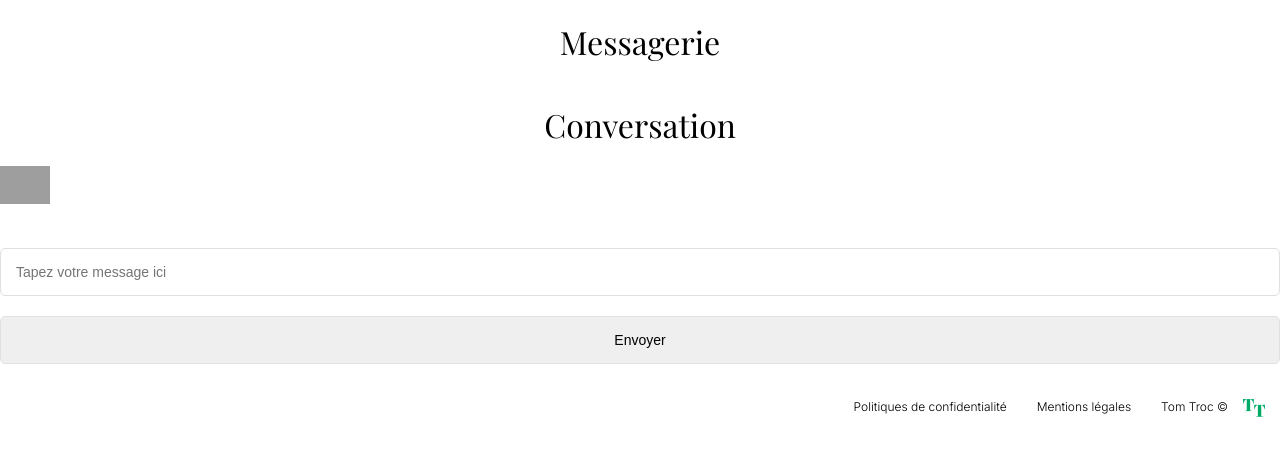
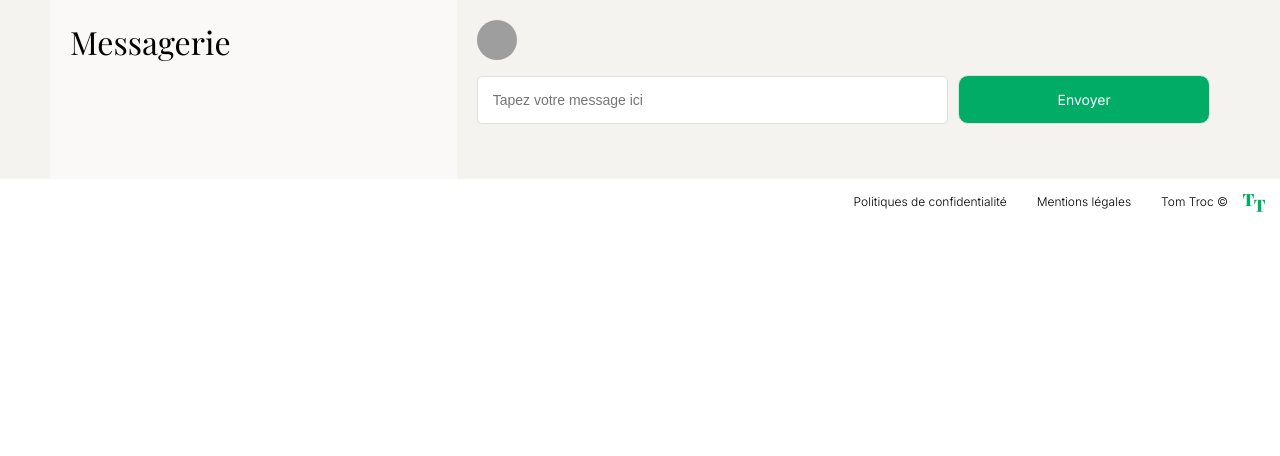
Before and after one commit to apprentissage-code/openclassroom-projet-6-mission, a PHP site: template Views/Pages/chat.php in a window 1280 px wide. Shown: the part 80-536 px from the top of the page. Run offline with PHP 8.4, Linux system fonts and the light colour scheme; the template is opened without the code that fills it, so the values that code supplies are empty; some web fonts are replaced; grey boxes are pictures that could not be loaded.

Commit message:
Feat - correction front + start chat front

```diff
--- a/CSS/style.css
+++ b/CSS/style.css
@@ -51,6 +51,7 @@ a {
   font-family: var(--fontBody);
   padding: 20px;
   border-radius: 10px;
+  cursor: pointer;
 }
 
 .button-green-empty {
@@ -61,6 +62,7 @@ a {
   border-radius: 10px;
   border: solid 2px var(--buttonColorGreen);
   margin-top: 20px;
+  cursor: pointer;
 }
 
 .align-start {
@@ -77,6 +79,8 @@ header {
   width: 100%;
   padding: 15px;
   background-color: var(--backgroundColor);
+  font-family: var(--fontBody);
+  font-size: 14px;
 }
 
 header img {
@@ -94,7 +98,7 @@ header p {
 /* Footer */
 
 footer {
-  position:static;
+  position: static;
   bottom: 0;
   left: 0;
   width: 100%;
@@ -274,11 +278,12 @@ footer img {
   opacity: 0.5;
 }
 
-.search-bar input[type="text"] {
+.search input[type="text"] {
   background-color: var(--secondBackgroundColor);
   padding: 15px 40px;
   border-radius: 5px;
   border: solid 1px #F0F0F0;
+  margin: 0px;
 }
 
 .status {
@@ -301,7 +306,7 @@ footer img {
 }
 
 .status.unavailable,
-.status-account.unavailable  {
+.status-account.unavailable {
   background-color: var(--tagBookUnavailable);
 }
 
@@ -353,7 +358,7 @@ footer img {
 }
 
 .site-path,
-.site-path a{
+.site-path a {
   padding: 10px 0px;
   color: #A6A6A6;
   font-size: 10px;
@@ -402,7 +407,8 @@ table {
   margin-top: 20px;
 }
 
-th, td {
+th,
+td {
   text-align: center;
   padding: 10px;
 }
@@ -474,13 +480,13 @@ form .submit:hover {
   background-color: var(--secondButtonColorGreen);
 }
 
-form p {
+.connection-form p {
   margin-top: 20px;
   font-size: 14px;
   color: #292929;
 }
 
-form p a {
+.connection-form p a {
   text-decoration: underline;
   color: #292929;
 }
@@ -604,3 +610,44 @@ input[type=file]::file-selector-button {
   border: none;
   cursor: pointer;
 }
+
+/* Page Chat */
+.chat {
+  display: flex;
+  width: 100%;
+  background-color: #F5F3EF;
+  padding: 0px 50px;
+}
+
+.conversations {
+  flex: 1;
+  padding: 0px 20px;
+  background-color: #FAF9F7;
+  /* height: 100%; */
+}
+
+.actual-conversation {
+  flex: 2;
+  padding: 20px;
+}
+
+.message-title {
+  display: flex;
+  align-items: center;
+}
+
+.form-message {
+  display: flex;
+  align-items: center;
+  padding: 15px 0px;
+}
+
+.form-message-input {
+  flex:2;
+  margin-right: 10px;
+}
+
+.form-message-submit {
+  flex: 1;
+  padding: 15px;
+}
--- a/Services/Utils.php
+++ b/Services/Utils.php
@@ -6,4 +6,9 @@ class Utils
   {
     return $_REQUEST[$variableName] ?? $defaultValue;
   }
+
+  public static function askConfirmation(string $message): string
+  {
+    return "onclick=\"return confirm('$message');\"";
+  }
 }
--- a/Views/Pages/account.php
+++ b/Views/Pages/account.php
@@ -46,7 +46,7 @@
           <td><?= $book->getAuthor() ?></td>
           <td><?= $book->getDescription() ?></td>
           <td><p class="status-account <?= $book->getStatus() === "disponible" ? "available" : "unavailable" ?>"><?= ucfirst($book->getStatus()) ?></p></td>
-          <td class="table-modify"><a href="index.php?action=updateBook&id=<?= $book->getId() ?>" class="button-edit">Editer</a> <a href="index.php?action=deleteBook&id=<?= $book->getId() ?>" class="button-delete">Supprimer</a></td>
+          <td class="table-modify"><a href="index.php?action=updateBook&id=<?= $book->getId() ?>" class="button-edit">Editer</a> <a href="index.php?action=deleteBook&id=<?= $book->getId() ?>" <?= Utils::askConfirmation("Êtes-vous sûr de vouloir supprimer ce livre ?") ?> class="button-delete">Supprimer</a></td>
         </tr>
       <?php } ?>
     </tbody>
--- a/Views/Pages/addBookForm.php
+++ b/Views/Pages/addBookForm.php
@@ -1,4 +1,5 @@
 <div class="content">
+  <p class="site-path"> <a href="index.php?action=account">Compte</a> > Ajouter un livre</p>
   <h1 class="align-start">Modifier les informations</h1>
   <form action="index.php?action=addBook" method="post" enctype="multipart/form-data">
     <div class="form-photo" style="padding-bottom: 0px;">
--- a/Views/Pages/chat.php
+++ b/Views/Pages/chat.php
@@ -1,11 +1,12 @@
+<div class="chat">
   <div class="conversations">
-  <h1>Messagerie</h1>
+    <h1 class="align-start">Messagerie</h1>
     <?php foreach ($conversations as $conversation) { ?>
       <div class="card-conversation">
         <a href="index.php?action=chat&receiver_id=<?= $conversation->getReceiverId() ?>">
           <div>
             <div>
-          <img src="Views/Images/<?= $conversation->getPicture()?>" alt="photo-profil" style="width:50px;">
+              <img src="Views/Images/<?= $conversation->getPicture() ?>" alt="photo-profil" class="owner-image">
               <p><?= $conversation->getLogin() ?></p>
               <p><?= $conversation->getSendAt()->format("d-m-Y H:i") ?></p>
             </div>
@@ -15,25 +16,27 @@
       </div>
     <?php } ?>
   </div>
+  <div class="actual-conversation">
     <div class="messages">
-  <h2>Conversation</h2>
       <div class="message-title">
-    <img src="Views/Images/<?= $receiver->getPicture()?>" alt="photo-profil" style="width:50px;">
-    <h2><?= $receiver->getLogin() ?></h2>
+        <img src="Views/Images/<?= $receiver->getPicture() ?>" alt="photo-profil" class="owner-image">
+        <h3 style="padding: 10px;"><?= $receiver->getLogin() ?></h3>
       </div>
       <?php foreach ($messages as $message) {
       ?>
         <div class="card-message">
           <p><?= $message->getsendAt()->format("d-m-Y H:i") ?></p>
           <p><?= $message->getSenderId() == $user->getId() ? $user->getLogin() : $receiver->getLogin() ?></p>
-      <img src="Views/Images/<?= $message->getSenderId() == $user->getId() ? $user->getPicture() : $receiver->getPicture() ?>" alt="photo-profil" style="width:50px;">
+          <img src="Views/Images/<?= $message->getSenderId() == $user->getId() ? $user->getPicture() : $receiver->getPicture() ?>" alt="photo-profil" class="owner-image">
           <p><?= $message->getMessage() ?></p>
         </div>
       <?php } ?>
     </div>
     <div class="form-messages">
-  <form action="index.php?action=chat&receiver_id=<?= $receiverId ?>" method="post">
-    <input type="text" name="content" placeholder="Tapez votre message ici" required>
-    <input type="submit" value="Envoyer" />
+      <form class="form-message" action="index.php?action=chat&receiver_id=<?= $receiverId ?>" method="post">
+        <input class="form-message-input" type="text" name="content" placeholder="Tapez votre message ici" required>
+        <input class="form-message-submit button-green" type="submit" value="Envoyer" />
       </form>
     </div>
+  </div>
+</div>
--- a/Views/Pages/main.php
+++ b/Views/Pages/main.php
@@ -20,7 +20,7 @@
       <p>Accueil</p>
     </a>
     <a href="index.php?action=allBooks"><p>Nos livres à l'échange</p></a>
-    <a href="index.php?action=chat&receiver_id=1"><p>Messagerie</p></a>
+    <a href="index.php?action=<?= isset($_SESSION['user']) ? 'chat&receiver_id=1' : 'connection'?>"><p>Messagerie</p></a>
     <a href="index.php?action=<?= isset($_SESSION['user']) ? 'account' : 'connection' ?>"><p>Mon Compte</p></a>
     <?php
     if (isset($_SESSION['user'])) {
--- a/Views/Pages/updateBookForm.php
+++ b/Views/Pages/updateBookForm.php
@@ -1,4 +1,5 @@
 <div class="content">
+  <p class="site-path"> <a href="index.php?action=account">Compte</a> > Modifier un livre</p>
   <h1 class="align-start">Modifier les informations</h1>
   <form action="index.php?action=updateBook&id=<?= $book->getId() ?>" method="post" enctype="multipart/form-data" class="book-form">
     <div class="form-photo">
```
Also changed, not shown: Views/Images/book_6773d0f9784db.jpg (added). Lines whose indentation alone changed are shown as unchanged.
